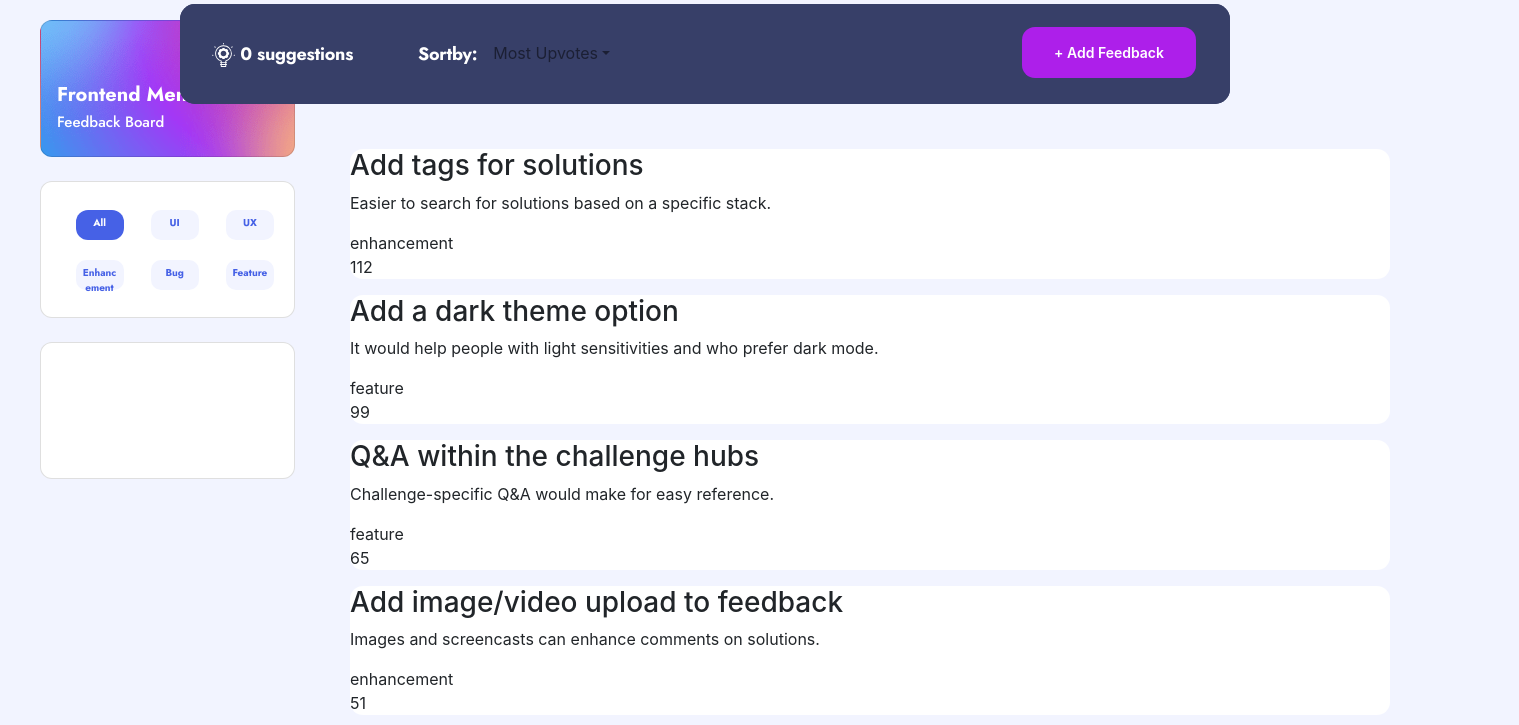
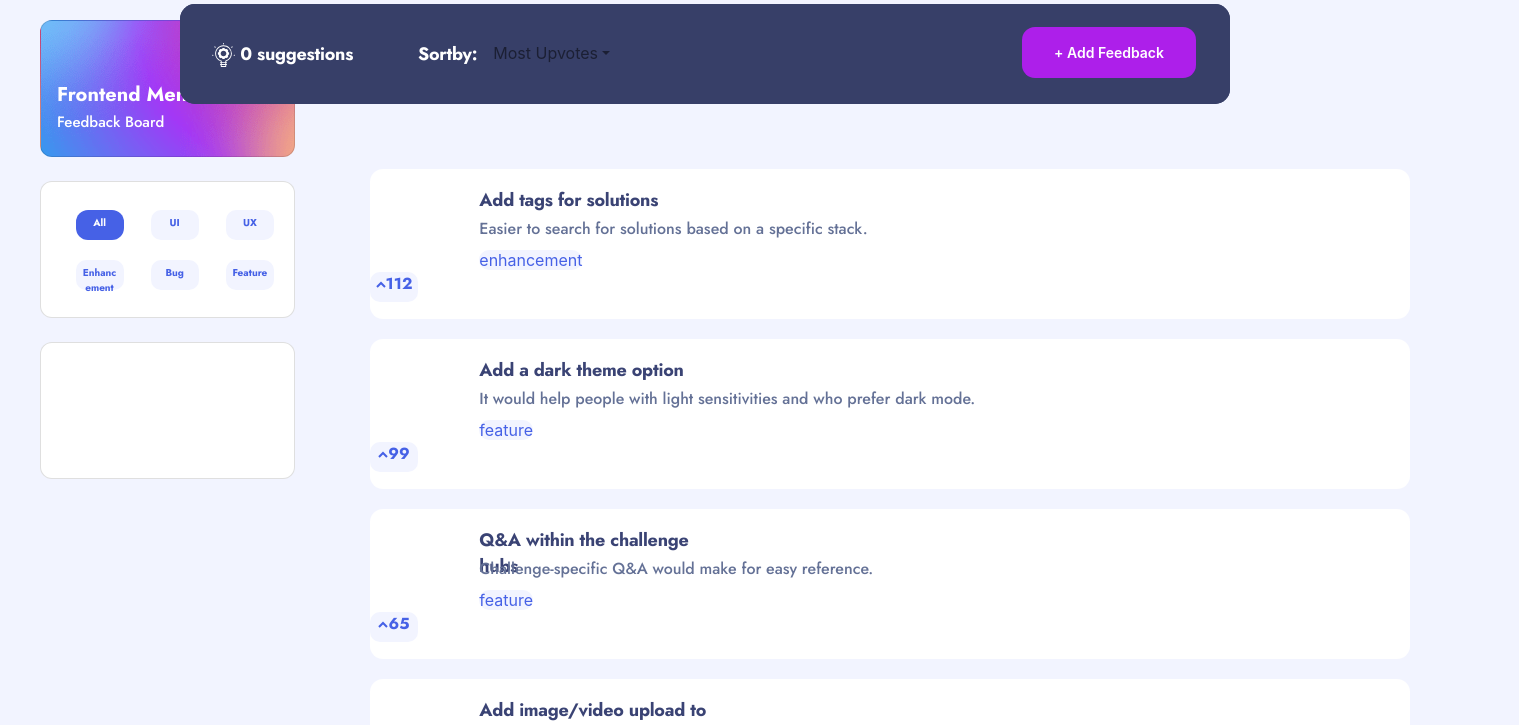
Before and after one commit to David-Adelwine/Product-feedbackApp, a React (Create React App) app: page /Roadmap in a window 1280 px wide. Shown: the top 725 px of the page, 1519 px wide, since content can reach past the window. Built offline with nearby package versions, Linux system fonts and the light colour scheme.

Commit message:
Add files via upload

```diff
--- a/src/App.css
+++ b/src/App.css
@@ -286,5 +286,56 @@ letter-spacing: -0.25px;
   left: 350px;
   bottom: 350px;
   border-radius: 13px;
+  height:150px;
+  margin: 20px;
+  align-content: center;
+  justify-content: space-around;
 
 }
+
+.card--header{
+
+  position: absolute;
+height: 26px;
+left: 10.51%;
+right: 65.83%;
+font-family: 'Jost';
+font-style: normal;
+font-weight: 700;
+font-size: 18px;
+line-height: 26px;
+/* identical to box height */
+
+letter-spacing: -0.25px;
+
+color: #3A4374;
+
+
+}
+
+
+.card--description{
+  position: relative;
+height: 45px;
+left: 10.51%;
+right: 40.34%;
+top: 30px;
+font-family: 'Jost';
+font-style: normal;
+font-weight: 400;
+font-size: 16px;
+line-height: 23px;
+
+color: #647196;
+}
+
+.faintbg--header{
+
+  position: relative;
+left: 10.51%;
+top: 68.42%;
+bottom: 0%;
+background: #F2F4FF;
+border-radius: 10px;
+color: #4661E6;
+}
--- a/src/App.js
+++ b/src/App.js
@@ -7,13 +7,12 @@ import Roadmap from './pages/Roadmap';
 import Hompage from './pages/Hompage';
 import './App.css';
 // import Navigation from './Components/Navigation';
-import data from './data';
+// import data from './data';
 
 
 
 
 function App() {
-console.log(data)
 
   return (
     <div className="App">
--- a/src/Components/Cards.js
+++ b/src/Components/Cards.js
@@ -1,13 +1,19 @@
 import React from 'react'
 import "../App.css"
+import arrowUp from '../Assets/shared/icon-arrow-up.svg';
 
 const Cards = (props) => {
   return (
     <div className='Card--elements'>
+      <section className='inner--card'>
       <h3 className='card--header'>{props.title}</h3>
       <p className='card--description'>{props.description}</p>
       <span className='faintbg--header'>{props.category}</span>
-      <p className='card--votes'>{props.upvotes}</p>
+      <div className='card--votes faintbg'>
+        <img src={arrowUp}/>
+      <span >{props.upvotes}</span>
+      </div>
+      </section>
     </div>
   )
 }
--- a/src/pages/Roadmap.js
+++ b/src/pages/Roadmap.js
@@ -6,19 +6,44 @@ import data from "../data"
 import Cards from "../Components/Cards"
 
 export default function Roadmap(){
-  const cardElements = data.productRequests.map(cards=>{
-    return <Cards  title={cards.title}
+  // this maped though the array and returned the entire array
+  // const cardElements = data.productRequests.map(cards=>{
+  //   return <Cards  title={cards.title}
+  //     description={cards.description}
+  //    category={cards.category}
+  //    upvotes={cards.upvotes}
+  //    />
+  // })
+   // Calculate the number of elements to be returned
+  const cardLength = Math.ceil(data.productRequests.length/2);
+
+  // Use Array.prototype.slice() to create a new array with half the elements
+  const cardElements = data.productRequests.slice(0,cardLength);
+
+
+    // Map through the CardElements array and render the each card
+
+  const renderedElements = cardElements.map((cards, index)=>{
+    return(
+      < Cards
+      key={index}
+      title={cards.title}
       description={cards.description}
      category={cards.category}
      upvotes={cards.upvotes}
-     />
+
+      />
+    )
   })
+
+  //console.log(renderedElements); checking if the exact number can retrieved on the dom
+
 
   return(
     <div>
       <Header/>
       <Navigation/>
-      {cardElements}
+      {renderedElements}
     </div>
   )
 }
```
